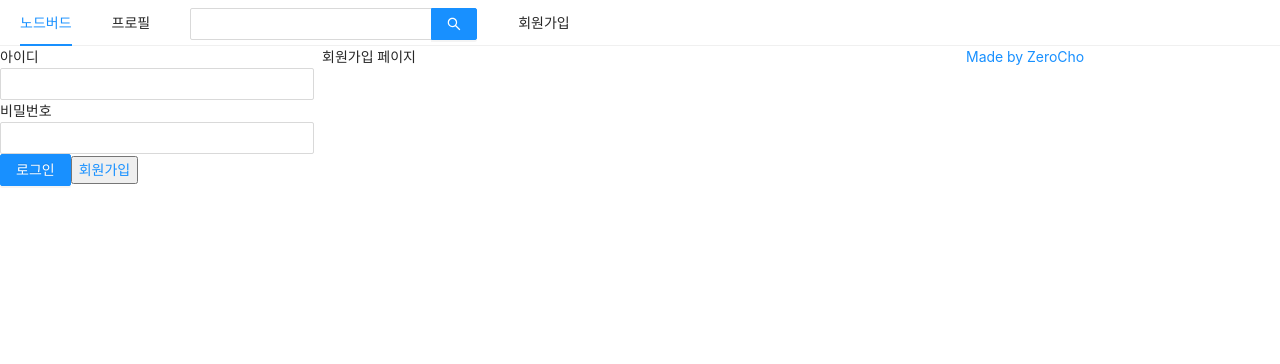
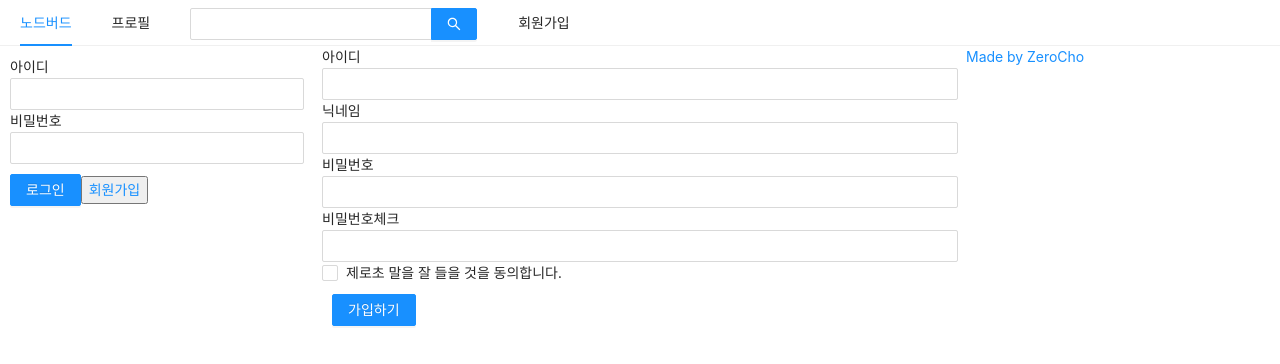
Before and after one commit to HyunSung-Na/TIL, a Next.js app in the folder JavaScript/react-nodebird-cloneCoding/prepare/front/: page /signup in a window 1280 px wide. Shown: the top 364 px of the page. Built offline with nearby package versions, Linux system fonts and the light colour scheme.

Commit message:
리액트 로그인/회원가입 폼 만들기

```diff
--- a/JavaScript/react-nodebird-cloneCoding/prepare/front/components/AppLayout.js
+++ b/JavaScript/react-nodebird-cloneCoding/prepare/front/components/AppLayout.js
@@ -2,9 +2,14 @@
 import PropTypes from 'prop-types';
 import Link from "next/link";
 import {Input, Menu, Row, Col} from 'antd';
+import styled from 'styled-components';
 
 import UserProfile from '../components/UserProfile';
 import LoginForm from '../components/LoginForm';
+
+const SearchInput = styled(Input.Search)`
+       vertical-align: middle;
+`;
 // eslint-disable-next-line react/prop-types
 const AppLayout = ({children: children}) => {
     const [isLoggedIn, setIsLoggedIn] = useState(false);
@@ -18,7 +23,7 @@
                     <Link href="/profile"><a>프로필</a></Link>
                 </Menu.Item>
                 <Menu.Item>
-                    <Input.Search enterButton style={{verticalAlign: 'middle'}}/>
+                    <SearchInput enterButton />
                 </Menu.Item>
                 <Menu.Item>
                     <Link href="/signup"><a>회원가입</a></Link>
@@ -26,7 +31,7 @@
             </Menu>
             <Row gutter={8}>
                 <Col xs={24} md={6} >
-                    {isLoggedIn ? <UserProfile /> : <LoginForm />}
+                    {isLoggedIn ? <UserProfile setIsLonggedIn={setIsLoggedIn}/> : <LoginForm setIsLoggedIn={setIsLoggedIn}/>}
                 </Col>
                 <Col xs={24} md={12} >
                     {children}
@@ -39,7 +44,7 @@
     )
 };
 
-AppLayout.prototype = {
+AppLayout.propTypes = {
     children: PropTypes.node.isRequired,
 };
 
--- a/JavaScript/react-nodebird-cloneCoding/prepare/front/components/LoginForm.js
+++ b/JavaScript/react-nodebird-cloneCoding/prepare/front/components/LoginForm.js
@@ -2,21 +2,29 @@
 import {useCallback, useState} from "react";
 import Link from "next/link";
 import AppLayout from "./AppLayout";
+import styled from 'styled-components';
+import PropTypes from 'prop-types';
+import useInput from "../hooks/useInput";
 
-const LoginForm = () => {
-    const [id, setId] = useState('');
-    const [password, setPassword] = useState('');
+const ButtonWrapper = styled.div`
+    margin-top: 10px;
+`;
 
-    const onChangeId = useCallback((e) => {
-        setId(e.target.value);
-    }, []);
+const FormWrapper = styled(Form)`
+    padding: 10px;
+`
 
-    const onChangePassword = useCallback((e) => {
-        setPassword(e.target.value);
-    }, []);
+const LoginForm = ({setIsLoggedIn}) => {
+    const [id, onChangeId] = useInput('');
+    const [password, onChangePassword] = useInput('');
+
+    const onSubmitForm = useCallback(() => {
+        console.log(id, password);
+        setIsLoggedIn(true);
+    }, [id, password]);
 
     return (
-        <Form>
+        <FormWrapper onFinish={onSubmitForm}>
             <div>
                 <label htmlFor="user-id">아이디</label>
                 <br />
@@ -25,14 +33,18 @@
             <div>
                 <label htmlFor="password">비밀번호</label>
                 <br />
-                <Input name="password" value={password} onChange={onChangePassword} required />
+                <Input name="password" type="password" value={password} onChange={onChangePassword} required />
             </div>
-            <div>
+            <ButtonWrapper>
                 <Button type="primary" htmlType="sumit" loading={false}>로그인</Button>
                 <Link href="/signup"><a><button>회원가입</button></a></Link>
-            </div>
-        </Form>
+            </ButtonWrapper>
+        </FormWrapper>
     )
 }
 
+LoginForm.propTypes = {
+    setIsLoggedIn: PropTypes.func.isRequired,
+}
+
 export default LoginForm;
--- a/JavaScript/react-nodebird-cloneCoding/prepare/front/components/UserProfile.js
+++ b/JavaScript/react-nodebird-cloneCoding/prepare/front/components/UserProfile.js
@@ -0,0 +1,25 @@
+import React, {useCallback} from 'react';
+import {Avatar, Button, Card} from "antd";
+
+const UserProfile = ({ setIsLonggedIn }) => {
+    const onLogOut = useCallback(() => {
+        setIsLonggedIn(false);
+    }, []);
+
+    return (
+        <Card
+            actions={[
+                <div key="twit">짹짹<br />0</div>,
+                <div key="followings">팔로워<br />0</div>,
+                <div key="followings">팔로잉<br />0</div>,
+            ]}>
+            <Card.Meta
+                avatar={<Avatar>ZC</Avatar>}
+                title="ZeroCho"
+            />
+            <Button onClick={onLogOut}>로그아웃</Button>
+        </Card>
+    );
+};
+
+export default UserProfile;
--- /dev/null
+++ b/JavaScript/react-nodebird-cloneCoding/prepare/front/hooks/useInput.js
@@ -0,0 +1,9 @@
+import { useState, useCallback } from 'react';
+
+export default (initialValue = null) => {
+    const [value, setValue] = useState(initialValue);
+    const handler = useCallback((e) => {
+        setValue(e.target.value);
+    }, []);
+    return [value, handler]
+}
--- a/JavaScript/react-nodebird-cloneCoding/prepare/front/pages/signup.js
+++ b/JavaScript/react-nodebird-cloneCoding/prepare/front/pages/signup.js
@@ -1,15 +1,86 @@
-import React from 'react';
+import React, {useCallback, useState} from 'react';
 import AppLayout from "../components/AppLayout";
+import {Checkbox, Form, Input, Button} from "antd";
+import styled from 'styled-components';
 import Head from "next/head";
+import useInput from "../hooks/useInput";
+
+const ErrorMessage = styled.div`
+       color: red;
+`;
 
 const Signup = () => {
+    const [id, onChangeId] = useInput('');
+    const [nickname, onChangeNickname] = useInput('');
+
+    const [password, onChangePassword] = useInput('');
+    const [passwordCheck, setPasswordCheck] = useState('');
+
+
+    const [passwordError, setPasswordError] = useState(false);
+    const onChangePasswordCheck = useCallback((e) => {
+        setPasswordCheck(e.target.value);
+        setPasswordError(e.target.value !== password);
+    }, [password]);
+
+    const [term, setTerm] = useState('');
+    const [termError, setTermError] = useState(false);
+    const onChangeTerm = useCallback((e) => {
+        setTerm(e.target.checked);
+        setTermError(false);
+    }, []);
+
+    const onSubmit = useCallback(() => {
+        if (password !== passwordCheck) {
+            return setPasswordError(true);
+        }
+
+        if (!term) {
+            return setTermError(true);
+        }
+
+        console.log(id, nickname, password);
+    }, [password, passwordCheck, term]);
+
     return (
         <>
-            <Head>
-                <title>회원가입 | NodeBird</title>
-            </Head>
             <AppLayout>
-                <div>회원가입 페이지</div>
+                <Head>
+                    <title>회원가입 | NodeBird</title>
+                </Head>
+                <Form onFinish={onSubmit}>
+                    <div>
+                        <label htmlFor="user-id">아이디</label>
+                        <br />
+                        <Input name="user-id" value={id} required onChange={onChangeId} />
+                    </div>
+                    <div>
+                        <label htmlFor="user-nick">닉네임</label>
+                        <br />
+                        <Input name="user-nick" value={nickname} required onChange={onChangeNickname} />
+                    </div>
+                    <div>
+                        <label htmlFor="user-password">비밀번호</label>
+                        <br />
+                        <Input name="user-password" type="password" value={password} required onChange={onChangePassword} />
+                    </div>
+                    <div>
+                        <label htmlFor="user-password-check">비밀번호체크</label>
+                        <br />
+                        <Input name="user-password-check"
+                               type="password"
+                               value={passwordCheck} required
+                               onChange={onChangePasswordCheck} />
+                        {passwordError && <ErrorMessage>비밀번호가 일치하지 않습니다.</ErrorMessage>}
+                    </div>
+                    <div>
+                        <Checkbox name="user-term" checked={term} onChange={onChangeTerm}>제로초 말을 잘 들을 것을 동의합니다.</Checkbox>
+                        {termError && <ErrorMessage>약관에 동의 하셔야 합니다.</ErrorMessage>}
+                    </div>
+                    <div style={{ margin: 10 }}>
+                        <Button type="primary" htmlType="submit">가입하기</Button>
+                    </div>
+                </Form>
             </AppLayout>
         </>
     )
```
Also changed, not shown: JavaScript/react-nodebird-cloneCoding/prepare/front/components/NicknameEditForm.js (added, +14 -0 lines), JavaScript/react-nodebird-cloneCoding/prepare/front/components/followList.js (added, +34 -0 lines), JavaScript/react-nodebird-cloneCoding/prepare/front/pages/profile.js (+9 -1 lines), JavaScript/react-nodebird-cloneCoding/prepare/front/store/configureStore.js (added).
